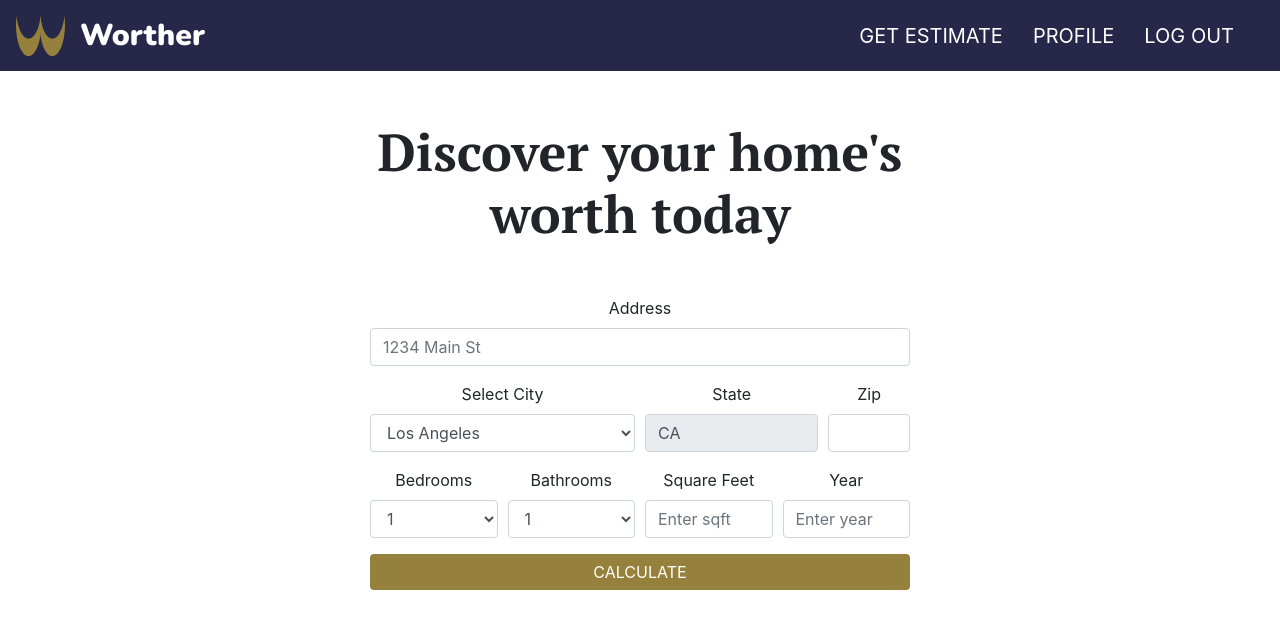
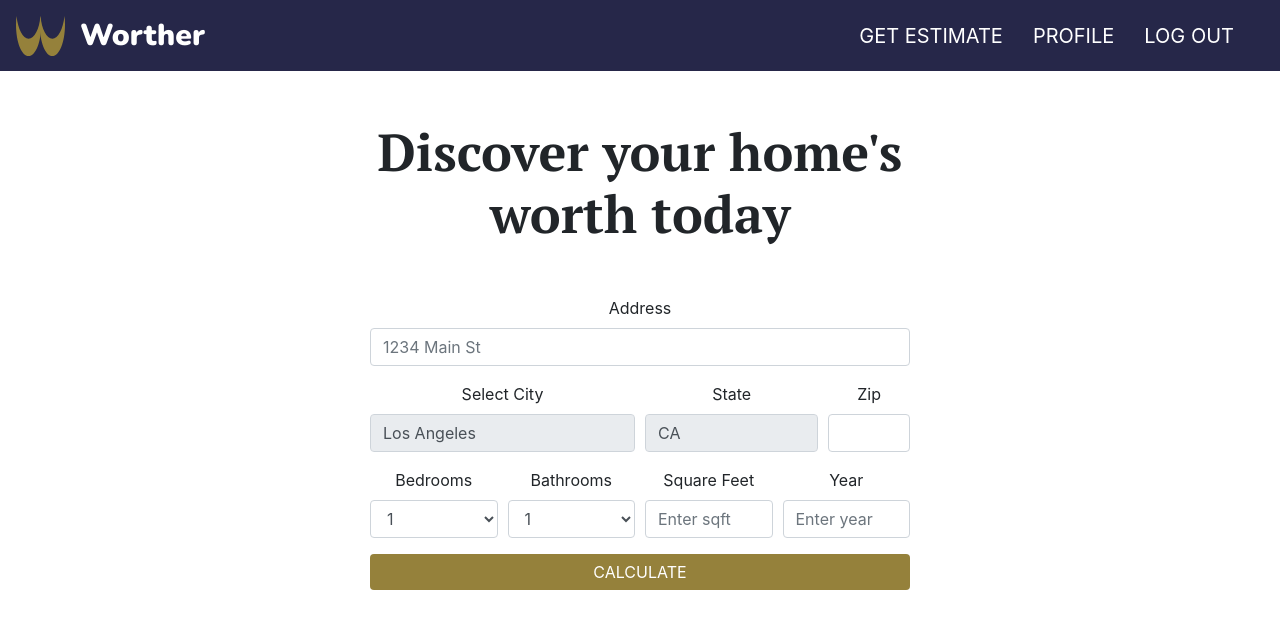
Before and after one commit to appraisers-bff/Frontend-Architects, a React (Create React App) app in the folder worther/: page /appraisal-form in a window 1280 px wide. Shown: the top 628 px of the page. Built offline with nearby package versions, Linux system fonts and the light colour scheme; sample sign-in values are in the browser's storage.

Commit message:
Made LA readonly

```diff
--- a/worther/src/components/AppraisalForm.js
+++ b/worther/src/components/AppraisalForm.js
@@ -155,15 +155,12 @@ class AppraisalForm extends React.Component {
               <FormGroup>
                 <Label for="city">Select City</Label>
                 <Input
-                  type="select"
+                  type="text"
                   name="city"
                   id="city"
-                  onChange={this.handleChange}
-                >
-                  <option>Los Angeles</option>
-                  <option>Orange</option>
-                  <option>Ventura</option>
-                </Input>
+                  value="Los Angeles"
+                  readOnly
+                />
               </FormGroup>
             </Col>
             <Col md={4}>
```
